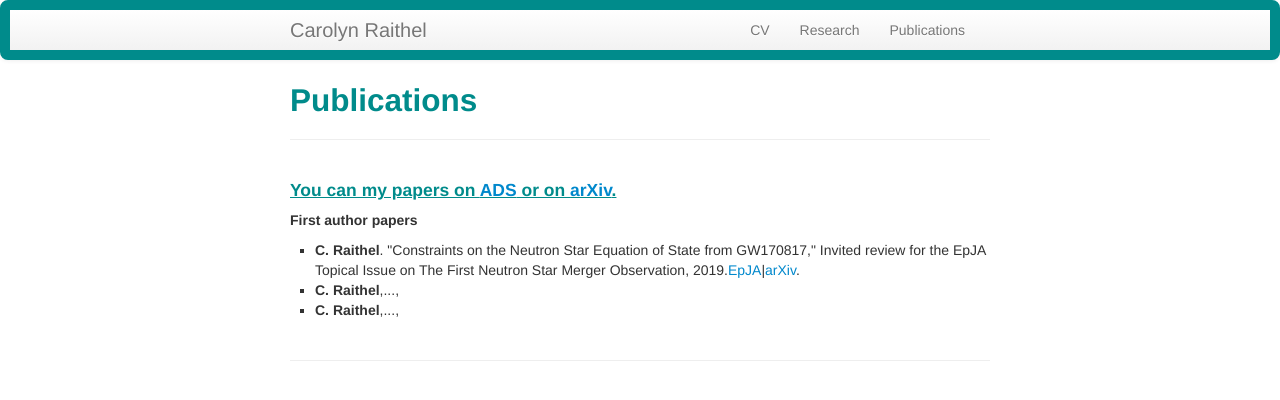
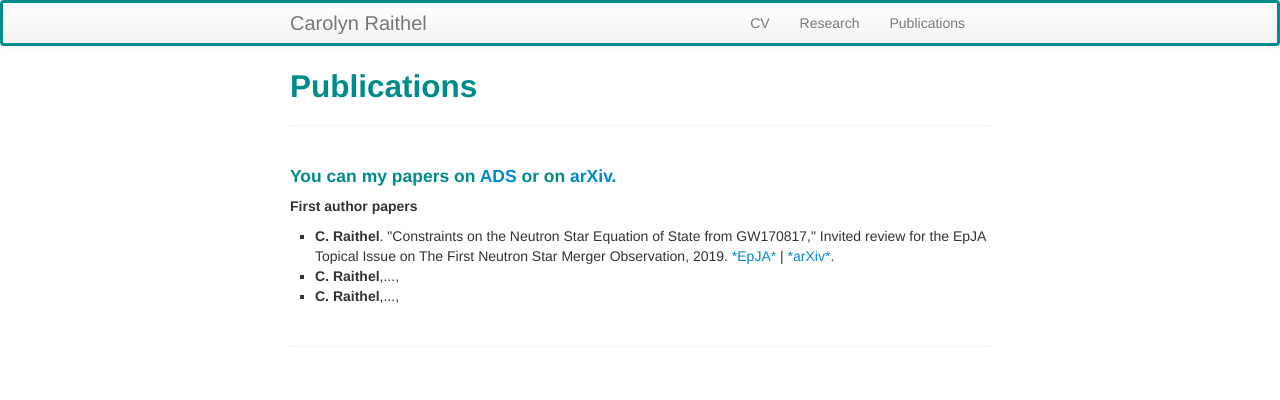
Before and after one commit to craithel/craithel.github.io, a Jekyll site: the page built from pages/publications.md, in a window 1280 px wide. Shown: the top 400 px of the page. Built offline with Jekyll 4.4.1, drawn with Linux system fonts in a browser that asks for light colours.

```diff
--- a/assets/themes/twitter/css/my_custom_css.css
+++ b/assets/themes/twitter/css/my_custom_css.css
@@ -3,10 +3,10 @@
     padding-left:20px;
     padding-right:20px;
     background-color:#fafafa;
-    border:10px solid darkcyan;
-    -webkit-border-radius:8px;
-    -moz-border-radius:8px;
-    border-radius:8px;
+    border:3px solid darkcyan;
+    -webkit-border-radius:4px;
+    -moz-border-radius:4px;
+    border-radius:4px;
     -webkit-box-shadow:0 1px 4px rgba(0, 0, 0, 0.065);
     -moz-box-shadow:0 1px 4px rgba(0, 0, 0, 0.065);
     box-shadow:0 1px 4px rgba(0, 0, 0, 0.065);*zoom:1;
--- a/pages/publications.md
+++ b/pages/publications.md
@@ -4,12 +4,12 @@ title: Publications
 description: Carolyn's publications
 ---
 
-#### <u>You can my papers on <a href="https://ui.adsabs.harvard.edu/search/q=%20%20author%3A%22raithel%2C%20carolyn%22&sort=date%20desc%2C%20bibcode%20desc&p_=0">ADS</a> or on <a href="https://arxiv.org/search/advanced?advanced=&terms-0-operator=AND&terms-0-term=raithel%2C+carolyn&terms-0-field=author&terms-1-operator=OR&terms-1-term=raithel%2C+c.+a.&terms-1-field=author&classification-physics_archives=all&classification-include_cross_list=include&date-filter_by=all_dates&date-year=&date-from_date=&date-to_date=&date-date_type=submitted_date&abstracts=show&size=50&order=-announced_date_first">arXiv</a>.</u>
+#### <b>You can my papers on <a href="https://ui.adsabs.harvard.edu/search/q=%20%20author%3A%22raithel%2C%20carolyn%22&sort=date%20desc%2C%20bibcode%20desc&p_=0">ADS</a> or on <a href="https://arxiv.org/search/advanced?advanced=&terms-0-operator=AND&terms-0-term=raithel%2C+carolyn&terms-0-field=author&terms-1-operator=OR&terms-1-term=raithel%2C+c.+a.&terms-1-field=author&classification-physics_archives=all&classification-include_cross_list=include&date-filter_by=all_dates&date-year=&date-from_date=&date-to_date=&date-date_type=submitted_date&abstracts=show&size=50&order=-announced_date_first">arXiv</a>.</b>
 
 ##### <b>First author papers</b>
 
 <ul type="square">
-   <li><b>C. Raithel</b>. "Constraints on the Neutron Star Equation of State from GW170817," Invited review for the EpJA Topical Issue on The First Neutron Star Merger Observation, 2019.<a href="https://epja.epj.org/articles/epja/abs/2019/05/10050_2019_Article_12759/10050_2019_Article_12759.html">EpJA</a>|<a href="https://arxiv.org/pdf/1904.10002.pdf">arXiv</a>. </li>
+   <li><b>C. Raithel</b>. "Constraints on the Neutron Star Equation of State from GW170817," Invited review for the EpJA Topical Issue on The First Neutron Star Merger Observation, 2019. <a href="https://epja.epj.org/articles/epja/abs/2019/05/10050_2019_Article_12759/10050_2019_Article_12759.html">*EpJA*</a> | <a href="https://arxiv.org/pdf/1904.10002.pdf">*arXiv*</a>. </li>
    <li><b>C. Raithel</b>,..., </li>
    <li><b>C. Raithel</b>,..., </li>
 </ul>
```
